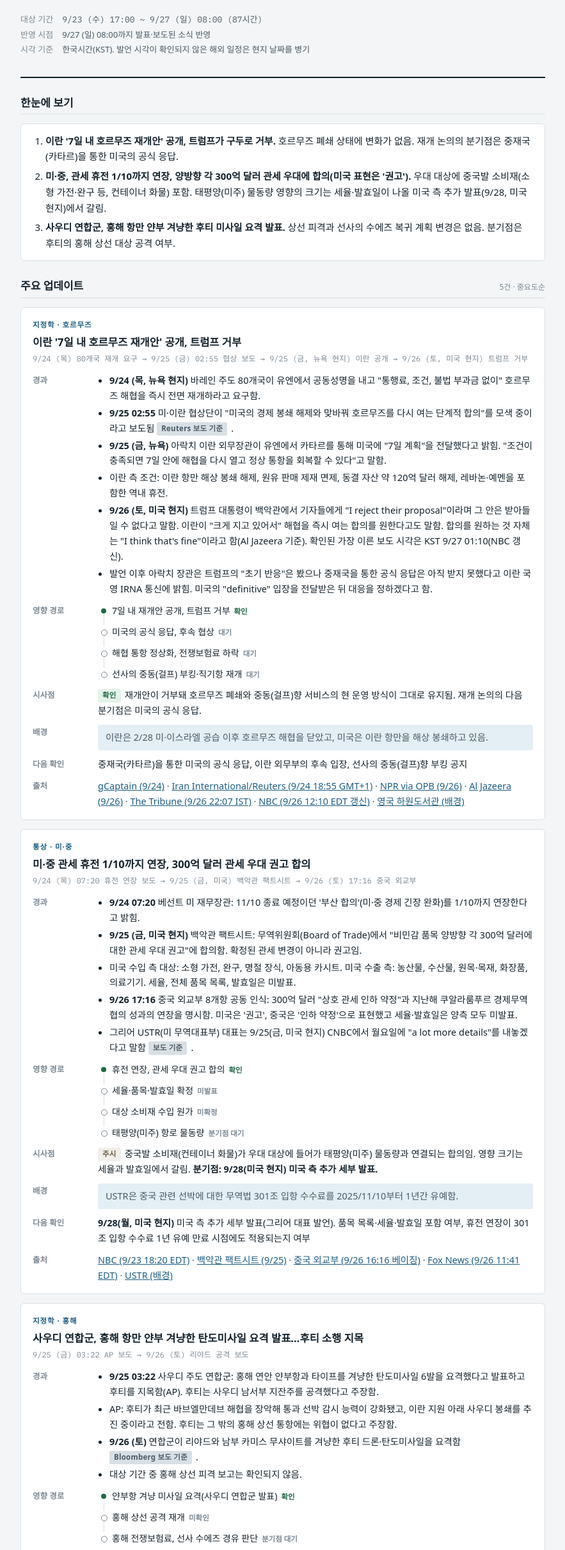
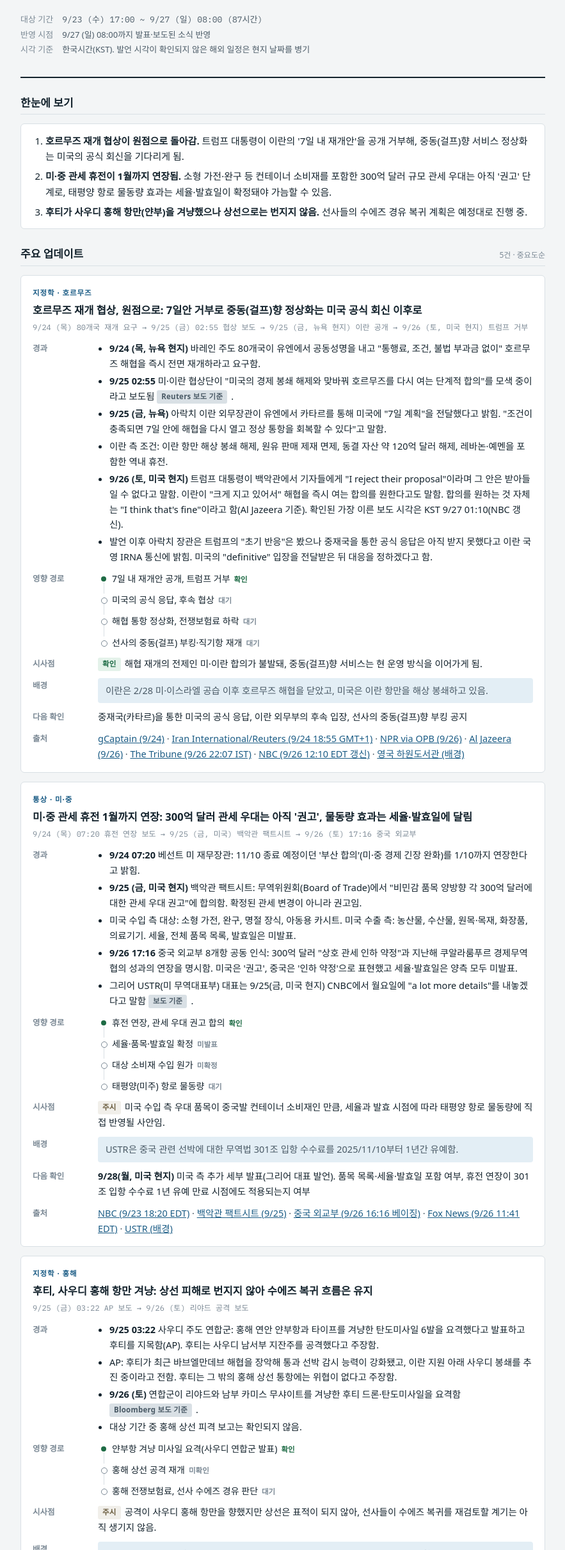
Before and after one commit to cocaco37/MI-Daily-Brief, a plain HTML site: page reports/2026-09-27.html in a window 1280 px wide. Shown: the part 101-2524 px from the top of the page at 64% size, without its empty margins (198-1081 px from the left). Drawn offline with Linux system fonts and the light colour scheme; a web font is replaced by a local one.

Commit message:
revise: 2026-09-27 consulting-style wording

```diff
--- a/reports/2026-09-27.html
+++ b/reports/2026-09-27.html
@@ -148,9 +148,9 @@ td.r,th.r{text-align:right}
 <section aria-labelledby="s-sum">
   <div class="sec-title"><h2 id="s-sum">한눈에 보기</h2></div>
   <div class="summary"><ol>
-    <li><b>이란 '7일 내 호르무즈 재개안' 공개, 트럼프가 구두로 거부.</b> 호르무즈 폐쇄 상태에 변화가 없음. 재개 논의의 분기점은 중재국(카타르)을 통한 미국의 공식 응답.</li>
-    <li><b>미·중, 관세 휴전 1/10까지 연장, 양방향 각 300억 달러 관세 우대에 합의(미국 표현은 '권고').</b> 우대 대상에 중국발 소비재(소형 가전·완구 등, 컨테이너 화물) 포함. 태평양(미주) 물동량 영향의 크기는 세율·발효일이 나올 미국 측 추가 발표(9/28, 미국 현지)에서 갈림.</li>
-    <li><b>사우디 연합군, 홍해 항만 얀부 겨냥한 후티 미사일 요격 발표.</b> 상선 피격과 선사의 수에즈 복귀 계획 변경은 없음. 분기점은 후티의 홍해 상선 대상 공격 여부.</li>
+    <li><b>호르무즈 재개 협상이 원점으로 돌아감.</b> 트럼프 대통령이 이란의 '7일 내 재개안'을 공개 거부해, 중동(걸프)향 서비스 정상화는 미국의 공식 회신을 기다리게 됨.</li>
+    <li><b>미·중 관세 휴전이 1월까지 연장됨.</b> 소형 가전·완구 등 컨테이너 소비재를 포함한 300억 달러 규모 관세 우대는 아직 '권고' 단계로, 태평양 항로 물동량 효과는 세율·발효일이 확정돼야 가늠할 수 있음.</li>
+    <li><b>후티가 사우디 홍해 항만(얀부)을 겨냥했으나 상선으로는 번지지 않음.</b> 선사들의 수에즈 경유 복귀 계획은 예정대로 진행 중.</li>
   </ol></div>
 </section>
 
@@ -160,7 +160,7 @@ td.r,th.r{text-align:right}
   <article class="item">
     <div class="item-head">
       <span class="cat">지정학 · 호르무즈</span>
-      <h3>이란 '7일 내 호르무즈 재개안' 공개, 트럼프 거부</h3>
+      <h3>호르무즈 재개 협상, 원점으로: 7일안 거부로 중동(걸프)향 정상화는 미국 공식 회신 이후로</h3>
       <span class="time">9/24 (목) 80개국 재개 요구 → 9/25 (금) 02:55 협상 보도 → 9/25 (금, 뉴욕 현지) 이란 공개 → 9/26 (토, 미국 현지) 트럼프 거부</span>
     </div>
     <dl class="rows">
@@ -181,7 +181,7 @@ td.r,th.r{text-align:right}
         <li class="open">선사의 중동(걸프) 부킹·직기항 재개<span class="st">대기</span></li>
       </ol></dd>
       <dt>시사점</dt>
-      <dd><span class="tag t-ok">확인</span>재개안이 거부돼 호르무즈 폐쇄와 중동(걸프)향 서비스의 현 운영 방식이 그대로 유지됨. 재개 논의의 다음 분기점은 미국의 공식 응답.</dd>
+      <dd><span class="tag t-ok">확인</span>해협 재개의 전제인 미·이란 합의가 불발돼, 중동(걸프)향 서비스는 현 운영 방식을 이어가게 됨.</dd>
       <dt>배경</dt>
       <dd class="baseline">이란은 2/28 미·이스라엘 공습 이후 호르무즈 해협을 닫았고, 미국은 이란 항만을 해상 봉쇄하고 있음.</dd>
       <dt>다음 확인</dt>
@@ -194,7 +194,7 @@ td.r,th.r{text-align:right}
   <article class="item">
     <div class="item-head">
       <span class="cat">통상 · 미·중</span>
-      <h3>미·중 관세 휴전 1/10까지 연장, 300억 달러 관세 우대 권고 합의</h3>
+      <h3>미·중 관세 휴전 1월까지 연장: 300억 달러 관세 우대는 아직 '권고', 물동량 효과는 세율·발효일에 달림</h3>
       <span class="time">9/24 (목) 07:20 휴전 연장 보도 → 9/25 (금, 미국) 백악관 팩트시트 → 9/26 (토) 17:16 중국 외교부</span>
     </div>
     <dl class="rows">
@@ -211,10 +211,10 @@ td.r,th.r{text-align:right}
         <li class="ok">휴전 연장, 관세 우대 권고 합의<span class="st">확인</span></li>
         <li class="open">세율·품목·발효일 확정<span class="st">미발표</span></li>
         <li class="open">대상 소비재 수입 원가<span class="st">미확정</span></li>
-        <li class="open">태평양(미주) 항로 물동량<span class="st">분기점 대기</span></li>
+        <li class="open">태평양(미주) 항로 물동량<span class="st">대기</span></li>
       </ol></dd>
       <dt>시사점</dt>
-      <dd><span class="tag t-hold">주시</span>중국발 소비재(컨테이너 화물)가 우대 대상에 들어가 태평양(미주) 물동량과 연결되는 합의임. 영향 크기는 세율과 발효일에서 갈림. <b>분기점: 9/28(미국 현지) 미국 측 추가 세부 발표.</b></dd>
+      <dd><span class="tag t-hold">주시</span>미국 수입 측 우대 품목이 중국발 컨테이너 소비재인 만큼, 세율과 발효 시점에 따라 태평양 항로 물동량에 직접 반영될 사안임.</dd>
       <dt>배경</dt>
       <dd class="baseline">USTR은 중국 관련 선박에 대한 무역법 301조 입항 수수료를 2025/11/10부터 1년간 유예함.</dd>
       <dt>다음 확인</dt>
@@ -227,7 +227,7 @@ td.r,th.r{text-align:right}
   <article class="item">
     <div class="item-head">
       <span class="cat">지정학 · 홍해</span>
-      <h3>사우디 연합군, 홍해 항만 얀부 겨냥한 탄도미사일 요격 발표…후티 소행 지목</h3>
+      <h3>후티, 사우디 홍해 항만 겨냥: 상선 피해로 번지지 않아 수에즈 복귀 흐름은 유지</h3>
       <span class="time">9/25 (금) 03:22 AP 보도 → 9/26 (토) 리야드 공격 보도</span>
     </div>
     <dl class="rows">
@@ -242,10 +242,10 @@ td.r,th.r{text-align:right}
       <dd><ol class="chain">
         <li class="ok">얀부항 겨냥 미사일 요격(사우디 연합군 발표)<span class="st">확인</span></li>
         <li class="open">홍해 상선 공격 재개<span class="st">미확인</span></li>
-        <li class="open">홍해 전쟁보험료, 선사 수에즈 경유 판단<span class="st">분기점 대기</span></li>
+        <li class="open">홍해 전쟁보험료, 선사 수에즈 경유 판단<span class="st">대기</span></li>
       </ol></dd>
       <dt>시사점</dt>
-      <dd><span class="tag t-hold">주시</span>사우디 연합군 발표상 후티의 공격이 홍해 연안 사우디 항만까지 향했으나, 상선 피격과 선사의 수에즈 복귀 계획 변경은 없음. <b>분기점: 후티의 홍해 상선 대상 공격 여부, 홍해 전쟁보험료 변화.</b></dd>
+      <dd><span class="tag t-hold">주시</span>공격이 사우디 홍해 항만을 향했지만 상선은 표적이 되지 않아, 선사들이 수에즈 복귀를 재검토할 계기는 아직 생기지 않음.</dd>
       <dt>배경</dt>
       <dd class="baseline">최근 오만 회담에서 후티가 미국·이스라엘 선박은 공격하지 않되 사우디 선박을 공격할 권리는 유보한다는 입장이 드러났다고 보도됨(9/16 gCaptain). 수에즈 경유 복귀는 진행 중임: Maersk·Hapag-Lloyd(Gemini)는 9/14 AE5·AE11·AE12·ME2 서비스를 수에즈 경유로 되돌린다고 발표했고, COSCO의 OOCL Portugal은 9/16 수에즈를 남행 통항함.</dd>
       <dt>다음 확인</dt>
@@ -258,7 +258,7 @@ td.r,th.r{text-align:right}
   <article class="item">
     <div class="item-head">
       <span class="cat">선사 · M&amp;A</span>
-      <h3>Hapag-Lloyd, ZIM 인수 수정안 이스라엘 당국에 제출</h3>
+      <h3>Hapag-Lloyd, ZIM 인수 조건 상향: 남은 관문은 이스라엘 정부 승인</h3>
       <span class="time">9/24 (목, 현지) 제출 · 9/25 (금) FreightWaves 보도</span>
     </div>
     <dl class="rows">
@@ -272,10 +272,10 @@ td.r,th.r{text-align:right}
       <dd><ol class="chain">
         <li class="ok">수정안 제출<span class="st">확인</span></li>
         <li class="open">이스라엘 정부·규제 승인<span class="st">미정</span></li>
-        <li class="open">ZIM 선대·태평양(미주) 서비스의 Hapag-Lloyd 편입<span class="st">분기점 대기</span></li>
+        <li class="open">ZIM 선대·태평양(미주) 서비스의 Hapag-Lloyd 편입<span class="st">대기</span></li>
       </ol></dd>
       <dt>시사점</dt>
-      <dd><span class="tag t-hold">주시</span>수정안 제출로 인수 성사의 남은 관문은 이스라엘 정부·규제 승인임. 승인되면 ZIM 선대와 서비스가 Hapag-Lloyd 네트워크로 편입됨. <b>분기점: 이스라엘 정부 심사 결과(연말 종결 목표).</b></dd>
+      <dd><span class="tag t-hold">주시</span>선박 배정을 요건보다 5척 많은 16척으로 늘린 수정안으로, 딜의 성패는 이스라엘 정부 승인 하나로 좁혀짐.</dd>
       <dt>다음 확인</dt>
       <dd>이스라엘 정부 심사 결과, Hapag-Lloyd 공식 발표</dd>
       <dt>출처</dt>
@@ -286,7 +286,7 @@ td.r,th.r{text-align:right}
   <article class="item">
     <div class="item-head">
       <span class="cat">비용 · 유가·벙커유</span>
-      <h3>싱가포르 VLSFO 연휴 중 톤당 19.5달러 반등, 브렌트 100달러대 유지</h3>
+      <h3>연휴 중 연료비 반등: 싱가포르 VLSFO 톤당 19.5달러 올라 879달러, 브렌트 100달러대 유지</h3>
       <span class="time">9/23~25 (현지) 가격 · 마지막 산정 9/25 (금, 현지)</span>
     </div>
     <dl class="rows">
@@ -301,7 +301,7 @@ td.r,th.r{text-align:right}
         <li class="open">선사 BAF(유류할증료) 산정 기준 연료비<span class="st">다음 산정 주기</span></li>
       </ol></dd>
       <dt>시사점</dt>
-      <dd><span class="tag t-ok">확인</span>대상 기간 중 싱가포르 VLSFO가 톤당 19.5달러 올라, 연휴 동안 선박 연료비는 낮아지지 않음.</dd>
+      <dd><span class="tag t-ok">확인</span>싱가포르 VLSFO가 연휴 직전보다 톤당 19.5달러 높아져, 선사의 연료비 부담은 연휴 중 오히려 커짐.</dd>
       <dt>다음 확인</dt>
       <dd>9/28(월) 이후 유가·벙커 가격, 선사 10월 BAF 공지</dd>
       <dt>출처</dt>
@@ -334,7 +334,7 @@ td.r,th.r{text-align:right}
     </dl>
   </div>
 </section>
-<section aria-label="정정"><div class="plain"><ul><li><b>정정 (9/27 10:30)</b>: 이번 주 일정의 "10/1 파나마 운하 최대 흘수 47.5ft 적용"을 삭제함. 운하청이 9/4 이 축소를 연기해 48.0ft가 유지되고 있음. 시사점 표기도 "판단 유보"에서 "주시·분기점" 방식으로 바꿈.</li></ul></div></section>
+<section aria-label="정정"><div class="plain"><ul><li><b>정정 (9/27 10:30)</b>: 이번 주 일정의 "10/1 파나마 운하 최대 흘수 47.5ft 적용"을 삭제함. 운하청이 9/4 이 축소를 연기해 48.0ft가 유지되고 있음. 요약·제목·시사점 문장을 보완함.</li></ul></div></section>
 
 
 <section aria-labelledby="s-legend">
@@ -342,7 +342,7 @@ td.r,th.r{text-align:right}
   <div class="legend">
     <span><span class="tag t-ok">확인</span>이미 실행됐거나 일정·수치로 확정된 사실에 근거한 판단</span>
     <span><span class="tag t-ev">근거</span>인용할 수 있는 발언, 지표, 기관 분석에 근거한 판단</span>
-    <span><span class="tag t-hold">주시</span>영향 경로는 확인됐으나 크기·방향을 가를 사건이 남음. 그 사건을 "분기점"으로 적음</span>
+    <span><span class="tag t-hold">주시</span>영향 경로는 확인됐으나 크기·방향을 가를 사건이 남음. 관전 포인트는 "다음 확인"에 적음</span>
     <span><span class="tag t-rep">보도 기준</span>공식 원문을 확인하지 못해 언론 보도에 의존하는 정보</span>
     <span>영향 경로: ● 확인된 단계 · ○ 아직 확인되지 않은 단계</span>
     <span>배경: 대상 기간 이전의 정보. 해석을 돕기 위해서만 적음</span>
```
